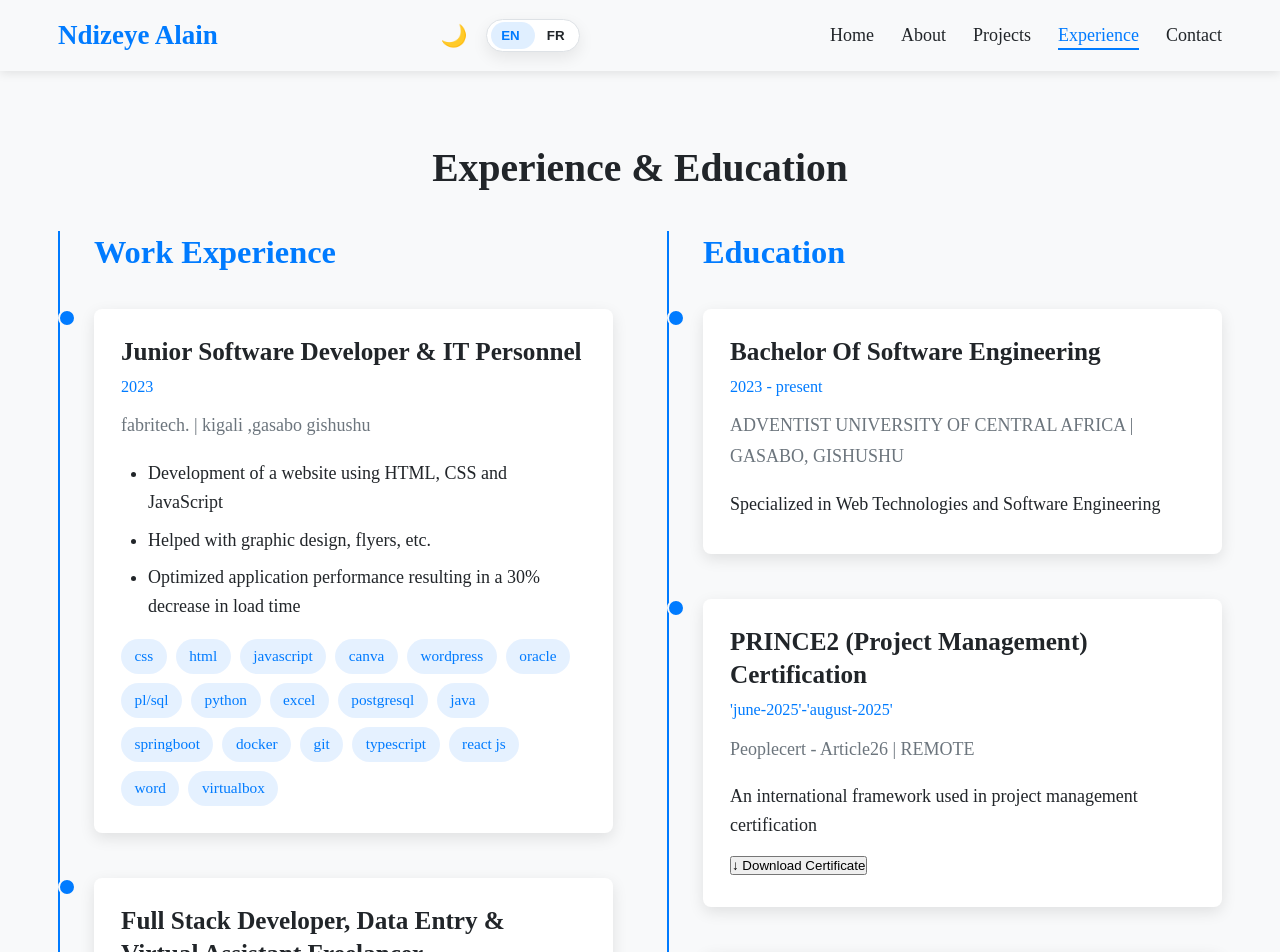
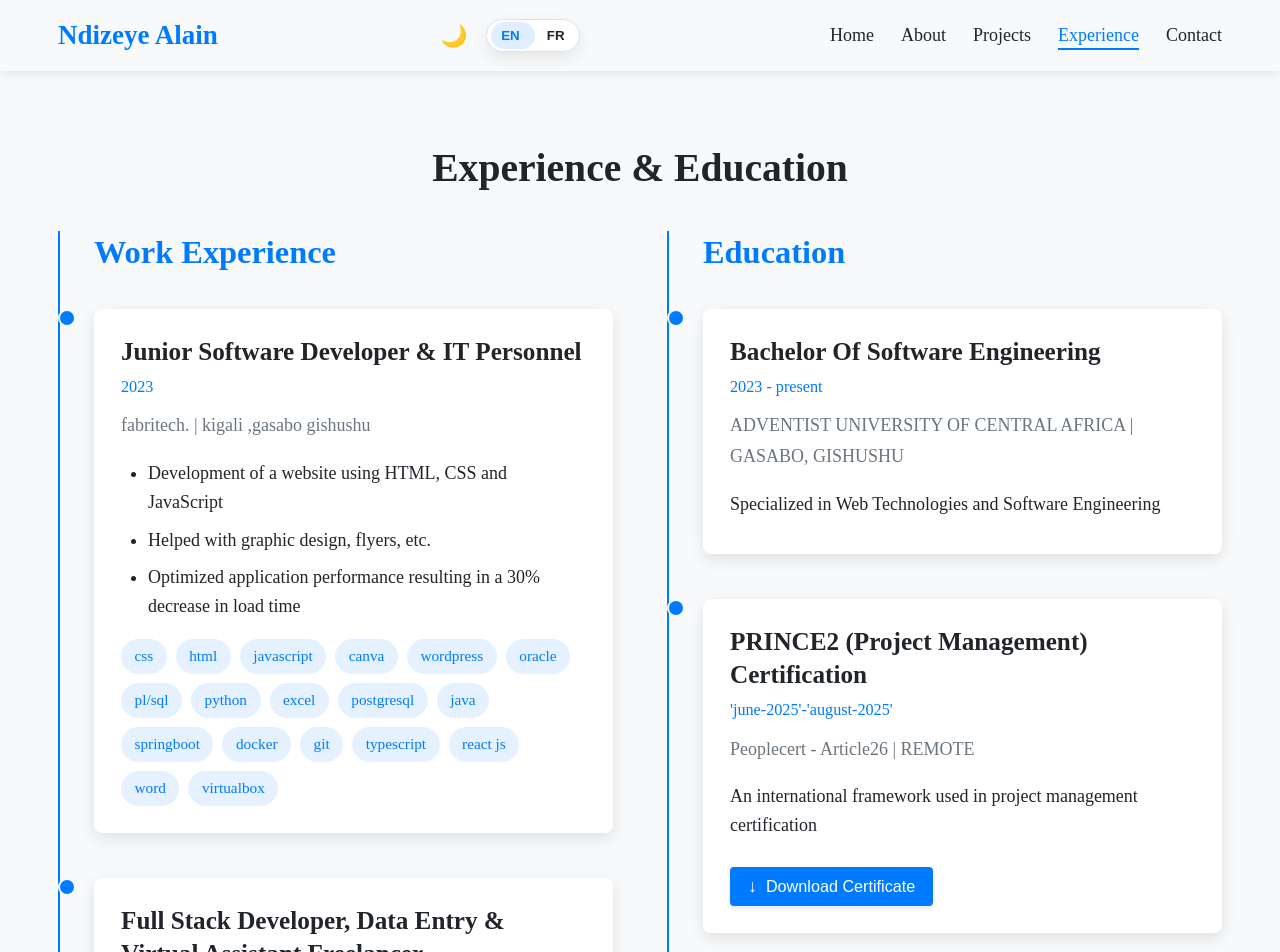
Before and after one commit to Alaindeve1/portfolio-website, a React (Create React App) app: page /experience in a window 1280 px wide. Shown: the top 952 px of the page. Built offline with nearby package versions, Linux system fonts and the light colour scheme.

Commit message:
added the design for the button of downloading the certificates

```diff
--- a/src/styles/ExperienceStyles.css
+++ b/src/styles/ExperienceStyles.css
@@ -98,6 +98,51 @@
     gap: 0.5rem;
   }
 
+  .certificate-download {
+    display: inline-flex;
+    align-items: center;
+    gap: 0.5rem;
+    margin-top: 1rem;
+    padding: 0.5rem 1rem;
+    background-color: var(--primary-color);
+    color: white;
+    border: none;
+    border-radius: 4px;
+    font-size: 0.9rem;
+    font-weight: 500;
+    cursor: pointer;
+    transition: all 0.3s ease;
+    box-shadow: 0 2px 5px rgba(0, 0, 0, 0.1);
+  }
+
+  .certificate-download:hover {
+    background-color: var(--secondary-color);
+    transform: translateY(-2px);
+    box-shadow: 0 4px 8px rgba(0, 0, 0, 0.15);
+  }
+
+  .certificate-download:active {
+    transform: translateY(0);
+  }
+
+  .certificate-download .download-icon {
+    font-size: 1.1em;
+    transition: transform 0.3s ease;
+  }
+
+  .certificate-download:hover .download-icon {
+    animation: bounce 0.5s ease infinite alternate;
+  }
+
+  @keyframes bounce {
+    from {
+      transform: translateY(0);
+    }
+    to {
+      transform: translateY(-3px);
+    }
+  }
+
   @media (min-width: 992px) {
     .experience-container {
       grid-template-columns: repeat(2, 1fr);
```
